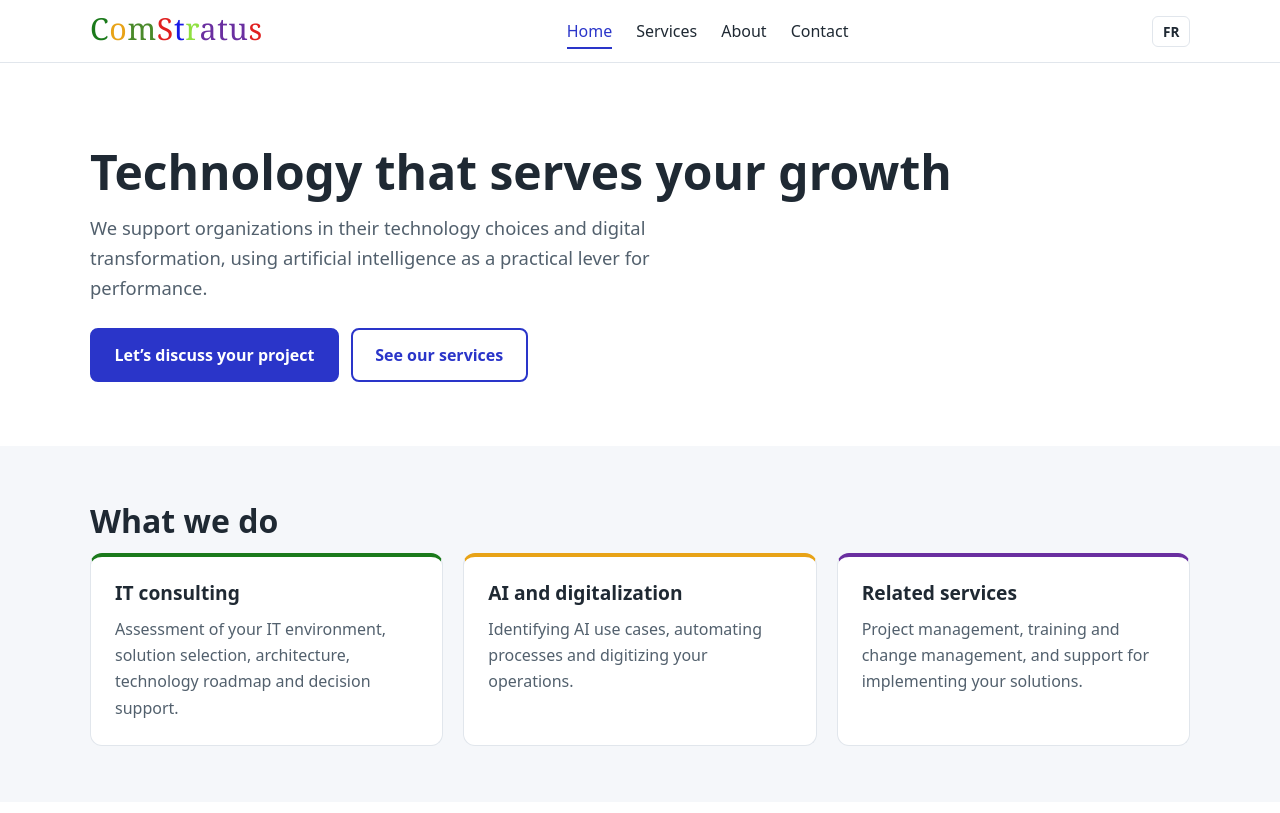
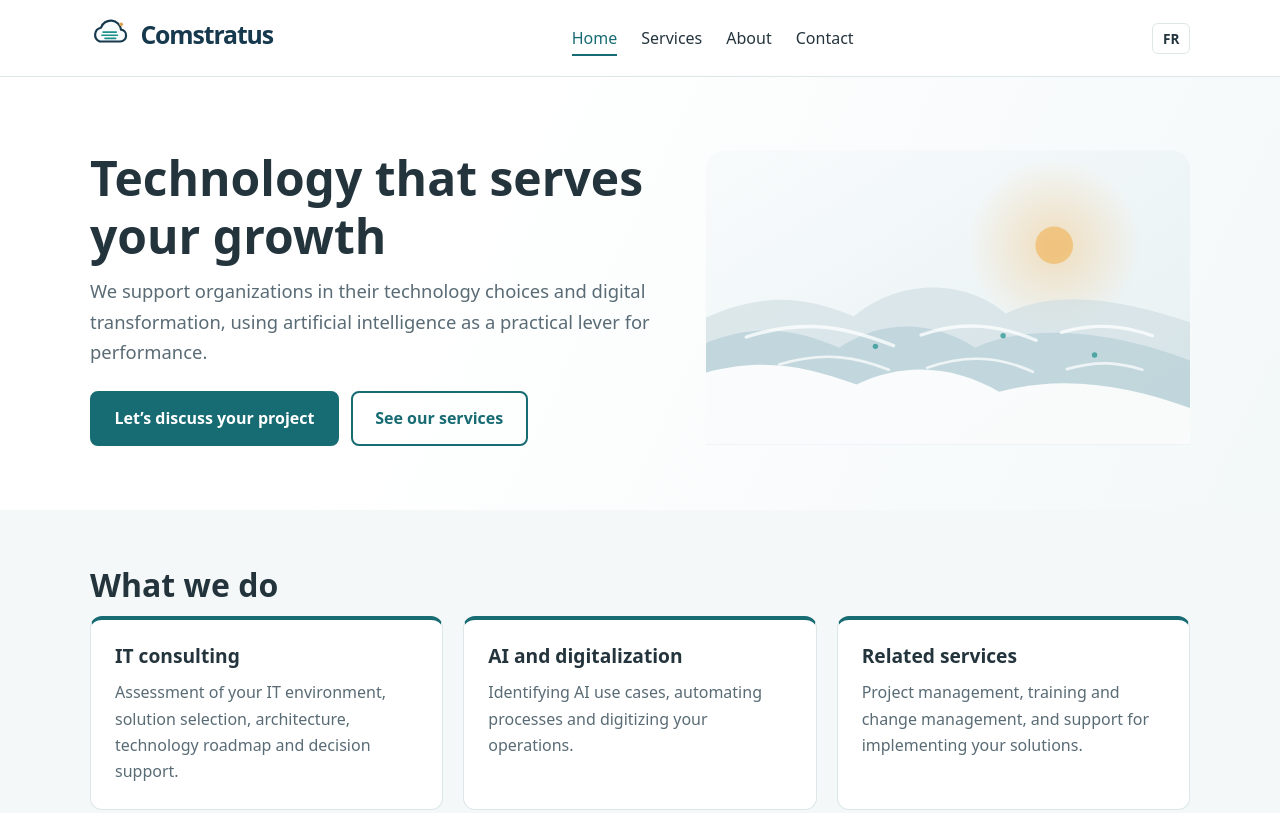
Before and after one commit to haithssain/comstratus, an Astro site: page /en in a window 1280 px wide. Shown: the top 813 px of the page. Built offline with nearby package versions, Linux system fonts and the light colour scheme; Astro itself is replaced by a stand-in of ours.

Commit message:
feat: add cloud-inspired Comstratus identity
Co-authored-by: Copilot <223556219+Copilot@users.noreply.github.com>

```diff
--- a/src/components/Wordmark.astro
+++ b/src/components/Wordmark.astro
@@ -1,30 +1,24 @@
----
-// Logo en texte, lettre par lettre, aux couleurs du logo Comstratus.
-// À remplacer par l'image du logo (SVG de préférence) quand elle sera disponible.
-const letters = [
-  ['C', '#1b7a1b'],
-  ['o', '#e8a317'],
-  ['m', '#4a8a2a'],
-  ['S', '#e02020'],
-  ['t', '#1a1ae6'],
-  ['r', '#8fe040'],
-  ['a', '#6a2fa0'],
-  ['t', '#6a2fa0'],
-  ['u', '#6a2fa0'],
-  ['s', '#e02020'],
-];
----
-
 <span class="wordmark" aria-label="Comstratus">
-  {letters.map(([ch, color]) => <span style={`color:${color}`} aria-hidden="true">{ch}</span>)}
+  <img src="/comstratus-mark.svg" width="40" height="40" alt="" aria-hidden="true" />
+  <span>Comstratus</span>
 </span>
 
 <style>
   .wordmark {
-    font-family: Georgia, 'Times New Roman', serif;
-    font-size: 1.9rem;
-    font-weight: 500;
-    letter-spacing: 0.02em;
+    display: inline-flex;
+    align-items: center;
+    gap: 0.65rem;
+    color: #17394e;
+    font-family: system-ui, -apple-system, 'Segoe UI', sans-serif;
+    font-size: 1.55rem;
+    font-weight: 700;
+    letter-spacing: -0.045em;
     line-height: 1;
+    white-space: nowrap;
+  }
+
+  .wordmark img {
+    display: block;
+    flex: none;
   }
 </style>
--- a/src/pages/[lang]/index.astro
+++ b/src/pages/[lang]/index.astro
@@ -12,13 +12,16 @@ const t = ui[lang];
 
 <Base lang={lang} page="home" title={t.home.title} description={t.home.description}>
   <section class="hero">
-    <div class="container">
-      <h1>{t.home.heroTitle}</h1>
-      <p>{t.home.heroText}</p>
-      <div class="actions">
-        <a class="btn" href={`/${lang}/contact/`}>{t.home.ctaPrimary}</a>
-        <a class="btn secondary" href={`/${lang}/services/`}>{t.home.ctaSecondary}</a>
+    <div class="container hero-layout">
+      <div class="hero-copy">
+        <h1>{t.home.heroTitle}</h1>
+        <p>{t.home.heroText}</p>
+        <div class="actions">
+          <a class="btn" href={`/${lang}/contact/`}>{t.home.ctaPrimary}</a>
+          <a class="btn secondary" href={`/${lang}/services/`}>{t.home.ctaSecondary}</a>
+        </div>
       </div>
+      <img class="hero-clouds" src="/stratus-cloudscape.svg" alt="" aria-hidden="true" />
     </div>
   </section>
 
--- a/src/styles/global.css
+++ b/src/styles/global.css
@@ -1,16 +1,11 @@
 :root {
-  /* Base neutre + couleurs tirées du logo */
-  --text: #1f2933;
-  --muted: #52606d;
+  --text: #24343d;
+  --muted: #596b75;
   --bg: #ffffff;
-  --bg-soft: #f5f7fa;
-  --border: #e1e6ec;
-  --primary: #2a35c9;      /* bleu du logo, adouci */
-  --primary-dark: #1f28a0;
-  --green: #1b7a1b;
-  --gold: #e8a317;
-  --red: #e02020;
-  --purple: #6a2fa0;
+  --bg-soft: #f4f8f8;
+  --border: #dde7e7;
+  --primary: #176b72;
+  --primary-dark: #12555b;
   --radius: 12px;
 }
 
@@ -39,7 +34,24 @@ a { color: var(--primary); }
 .section { padding-block: 3.5rem; }
 .section.soft { background: var(--bg-soft); }
 
-.hero { padding-block: 5rem 4rem; }
+.hero {
+  overflow: hidden;
+  padding-block: 4.5rem 4rem;
+  background: linear-gradient(115deg, #fff 34%, #f3f8f9 100%);
+}
+.hero-layout {
+  display: grid;
+  grid-template-columns: minmax(0, 1.1fr) minmax(280px, 0.9fr);
+  align-items: center;
+  gap: 1.5rem;
+}
+.hero-copy { position: relative; z-index: 1; }
+.hero-clouds {
+  display: block;
+  width: 100%;
+  max-height: 340px;
+  object-fit: contain;
+}
 .hero p { font-size: 1.15rem; color: var(--muted); max-width: 42rem; }
 
 .actions { display: flex; gap: 0.75rem; flex-wrap: wrap; margin-top: 1.5rem; }
@@ -67,14 +79,17 @@ a { color: var(--primary); }
   border-radius: var(--radius);
   padding: 1.5rem;
 }
-.card:nth-child(3n+1) { border-top-color: var(--green); }
-.card:nth-child(3n+2) { border-top-color: var(--gold); }
-.card:nth-child(3n+3) { border-top-color: var(--purple); }
 .card p { color: var(--muted); margin: 0; }
 
 .prose { max-width: 46rem; }
 .prose p { font-size: 1.05rem; }
 
+@media (max-width: 720px) {
+  .hero { padding-block: 3rem 2rem; }
+  .hero-layout { grid-template-columns: 1fr; gap: 0.5rem; }
+  .hero-clouds { max-height: 220px; }
+}
+
 .lead { color: var(--muted); font-size: 1.1rem; max-width: 42rem; }
 
 .cta-band { text-align: center; }
```
Also changed, not shown: public/comstratus-mark.svg (added), public/favicon.svg, public/stratus-cloudscape.svg (added).
